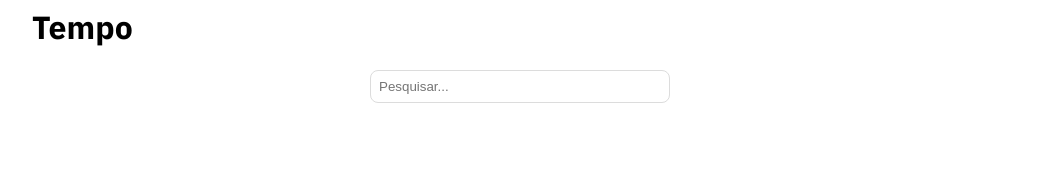
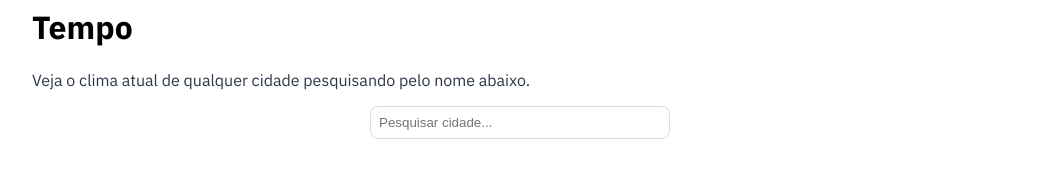
Before and after one commit to gabbelobo/lobo-dev, a Next.js app: page /tempo in a window 1280 px wide. Shown: the part 132-321 px from the top of the page, without its empty margins (120-1159 px from the left). Built offline with nearby package versions, Linux system fonts and the light colour scheme.

Commit message:
Descrição da página de tempo

```diff
--- a/pages/tempo.js
+++ b/pages/tempo.js
@@ -35,6 +35,9 @@ const Tempo = () => {
                 <title>Tempo - Gabriel Lobo</title>
             </Head>
             <h1>Tempo</h1>
+            <p>Veja o clima atual de qualquer cidade pesquisando
+                pelo nome abaixo.
+            </p>
             <div className={styles.wrapper}>
                 <form onSubmit={handleSubmit} className={styles.form}>
                     <input
@@ -42,7 +45,7 @@ const Tempo = () => {
                         value={search}
                         onChange={e => setSearch(e.target.value)}
                         className={styles.input}
-                        placeholder="Pesquisar..."
+                        placeholder="Pesquisar cidade..."
                     />
 
                 </form>
```
